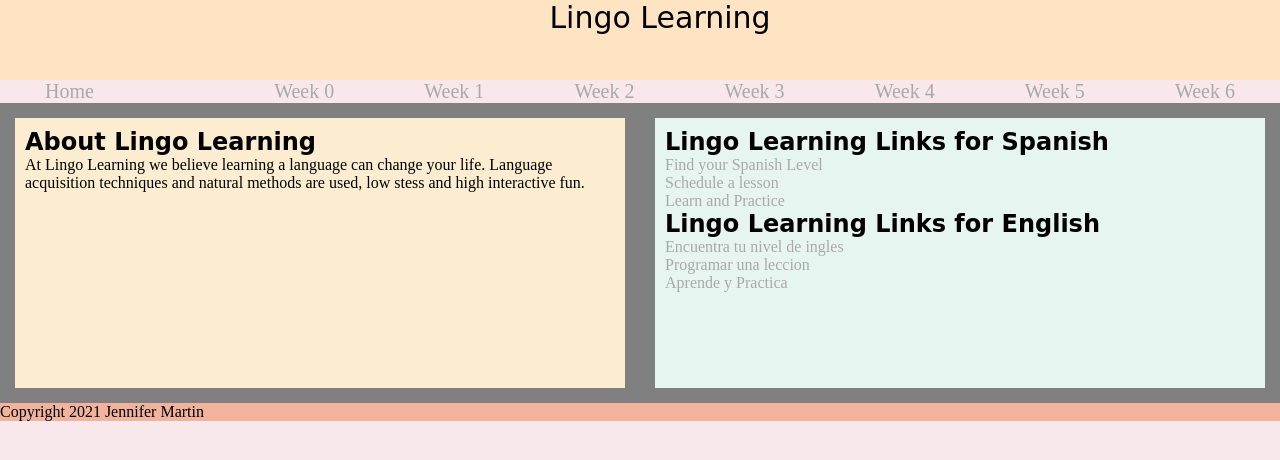
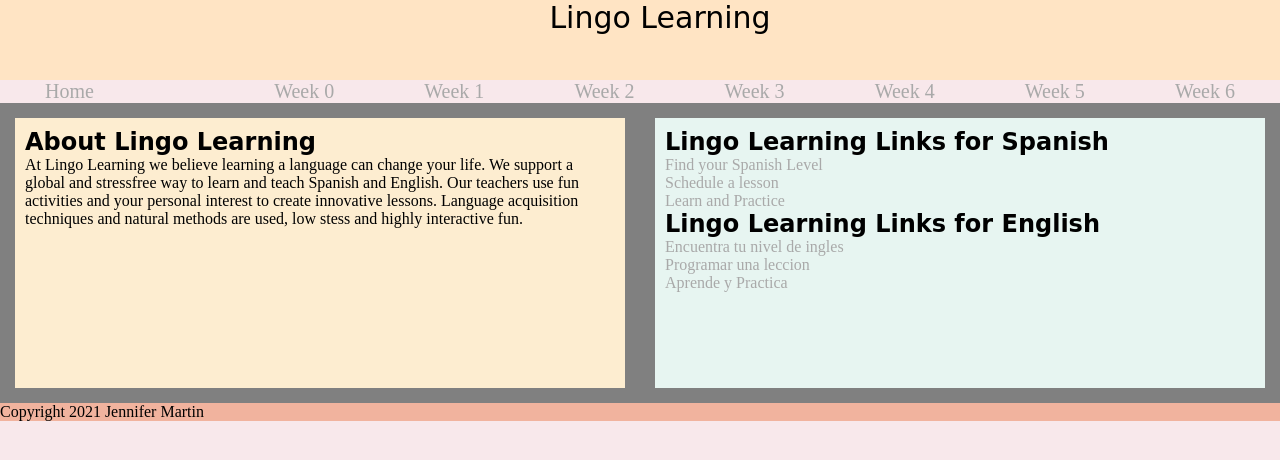
Before and after one commit to jmartin288/ProgforEdu, a plain HTML site: page week2.html in a window 1280 px wide. Drawn offline with Linux system fonts and the light colour scheme.

Commit message:
Update week2.html

```diff
--- a/week2.html
+++ b/week2.html
@@ -8,7 +8,7 @@
 </head>
     <body style="background-color: rgb(248, 232, 235);">
          <header style="height: 80px; font-size: 30px; font-family: cursive, Impact, Haettenschweiler, 'Arial Narrow Bold', sans-serif; font: size 32; background-color: bisque;"><nav style="margin-left: 40px; margin-top: 0px;">
-       Lingo Learning </header><div class="navbar"> <ul><a href="../week0hw/index.html">Home</a></ul><ul></ul><a href="../week0hw/index.html">Week 0</a></ul>
+       Lingo Learning </header><div class="navbar"> <ul><a href="ProgforEdu/week0hw/index.html">Home</a></ul><ul></ul><a href="../week0hw/index.html">Week 0</a></ul>
        <ul><a href="ProgforEdu/week1hw/index.html">Week 1</a></ul>
        <ul><a href="ProgforEdu/week2.html">Week 2</a></ul>
        <ul><a href="week3">Week 3</a></ul>
@@ -44,8 +44,8 @@
         </div>
         <div class="column" style="background-color: rgb(253, 237, 208);">
           <h2 style="font-family: cursive;" >About Lingo Learning</h2>
-          <p>At Lingo Learning we believe learning a language can change your life.
-              Language acquisition techniques and natural methods are used, low stess and high interactive fun.</p>
+          <p>At Lingo Learning we believe learning a language can change your life. We support a global and stressfree way to learn and teach Spanish and English. Our teachers use fun activities and your personal interest to create innovative lessons.
+              Language acquisition techniques and natural methods are used, low stess and highly interactive fun.</p>
         </div>
       </div>
 
```
